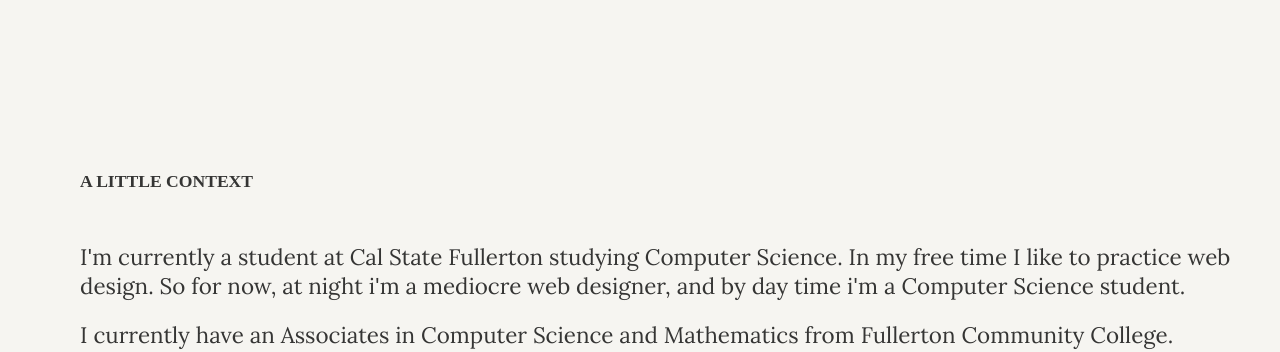
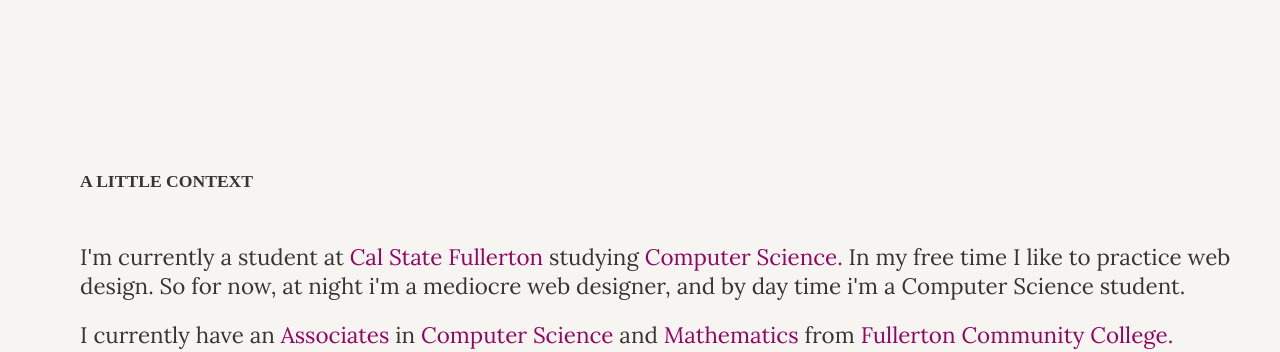
Before and after one commit to katstews/portfolio-web, a plain HTML site: page index.html in a window 1280 px wide. Shown: the part 600-952 px from the top of the page. Drawn offline with Linux system fonts and the light colour scheme.

Commit message:
Update style.css

```diff
--- a/style.css
+++ b/style.css
@@ -256,3 +256,6 @@
 footer p {
     font-size: 1.1rem;
 }
+.emph {
+    color: var(--color-bright-crimson);
+}
```
